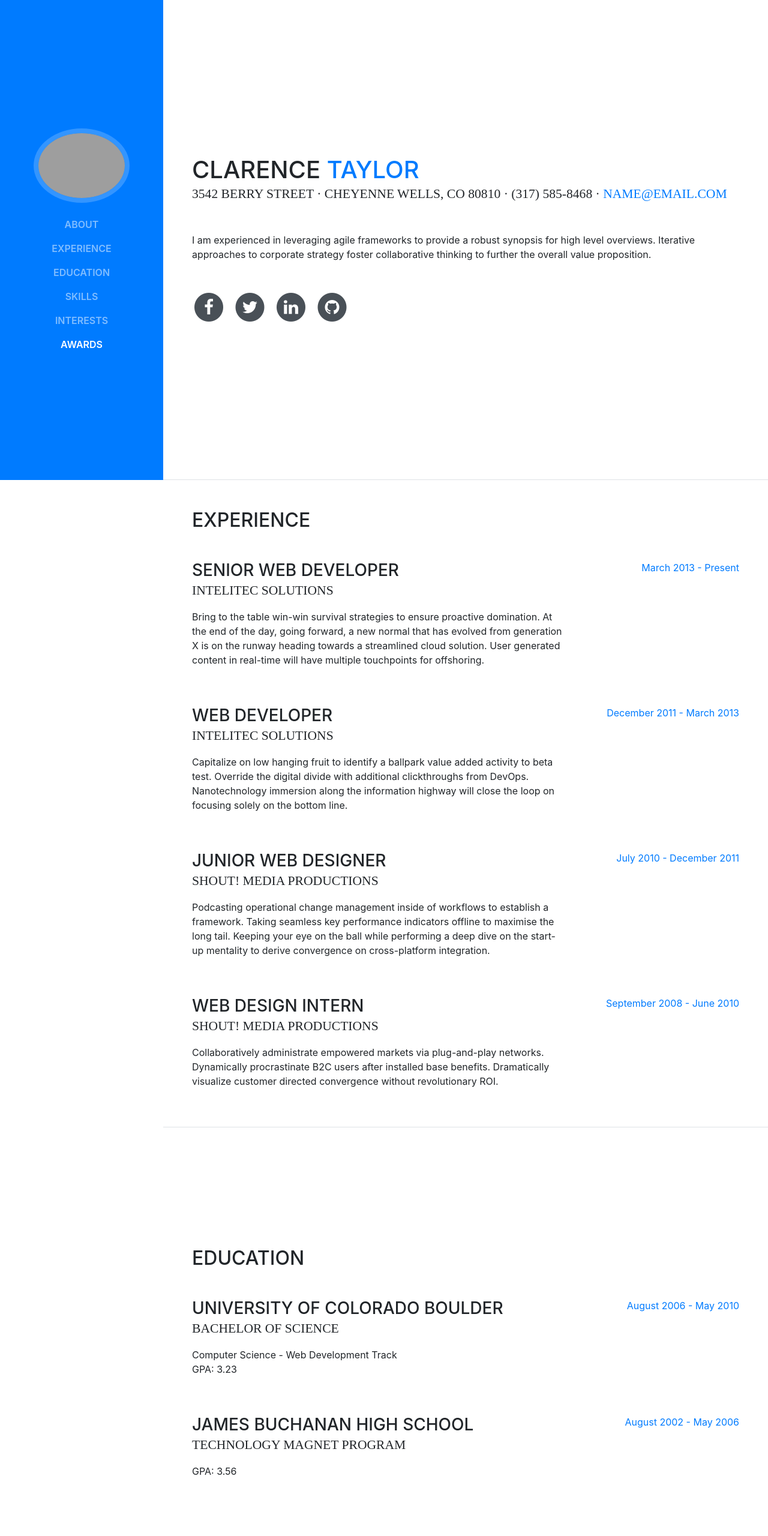
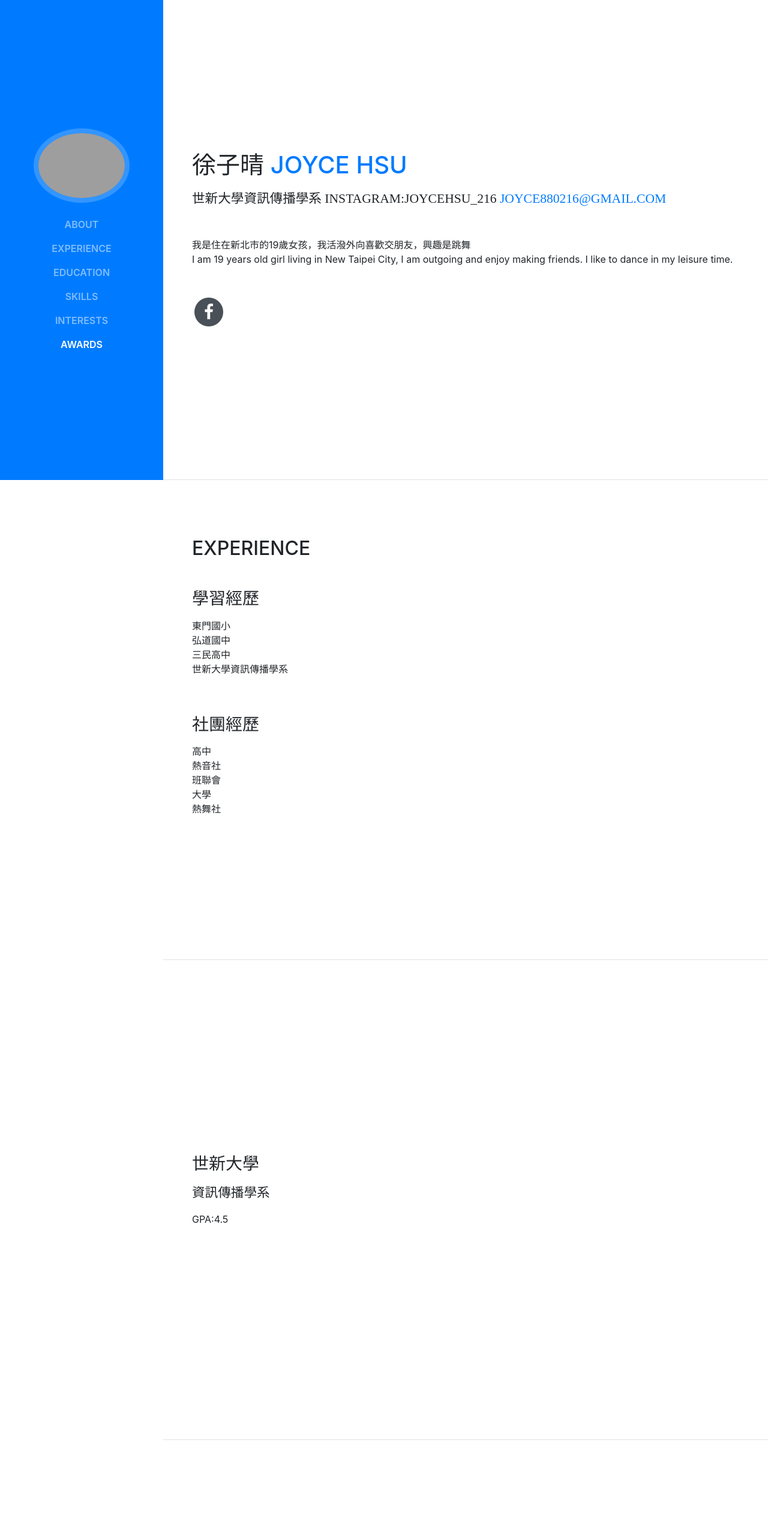
Before and after one commit to Chinghsuu/Chinghsuu.github.io, a website with bundled scripts: page index.html in a window 1280 px wide. Shown: the top 2560 px of the page at 60% size. Built offline with nearby package versions, Linux system fonts and the light colour scheme; grey boxes are pictures that could not be loaded; a web font is replaced by a local one.

Commit message:
orignal resume

```diff
--- /dev/null
+++ b/css/myresume.css
@@ -0,0 +1,17 @@
+@import url(https://fonts.googleapis.com/earlyaccess/notosanstc.css);
+
+body {
+	font-family: "Noto Sans", "Noto Sans TC";
+}
+
+h1 {
+	font-family: inherit;
+	text-transform: none;
+	line-height: 6rem;
+}
+
+.subheading {
+	font-family: inherit;
+	text-transform: none;
+	margin-top: 1rem;
+}
--- a/css/resume.css
+++ b/css/resume.css
@@ -1,7 +1,7 @@
 body {
   font-family: 'Open Sans', serif;
   padding-top: 54px;
-  color: #868e96;
+  color: #FFE4E1;
 }
 
 @media (min-width: 992px) {
@@ -20,7 +20,7 @@ h6 {
   font-family: 'Saira Extra Condensed', serif;
   font-weight: 700;
   text-transform: uppercase;
-  color: #343a40;
+  color: #FFE4E1;
 }
 
 h1 {
@@ -131,7 +131,7 @@ section.resume-section .resume-item .resume-date {
 }
 
 .bg-primary {
-  background-color: #BD5D38 !important;
+  background-color: #FFE4E1 !important;
 }
 
 .text-primary {
--- a/index.html
+++ b/index.html
@@ -6,6 +6,7 @@
     <meta charset="utf-8">
     <meta name="viewport" content="width=device-width, initial-scale=1, shrink-to-fit=no">
     <meta name="description" content="">
+
     <meta name="author" content="">
 
     <title>Resume - Start Bootstrap Theme</title>
@@ -22,6 +23,7 @@
 
     <!-- Custom styles for this template -->
     <link href="css/resume.min.css" rel="stylesheet">
+	 <link href="css/myresume.css" rel="stylesheet">
 
   </head>
 
@@ -65,46 +67,24 @@
 
       <section class="resume-section p-3 p-lg-5 d-flex d-column" id="about">
         <div class="my-auto">
-          <h1 class="mb-0">Clarence
-            <span class="text-primary">Taylor</span>
+          <h1 class="mb-0">徐子晴
+            <span class="text-primary">Joyce Hsu</span>
           </h1>
-          <div class="subheading mb-5">3542 Berry Street · Cheyenne Wells, CO 80810 · (317) 585-8468 ·
-            <a href="mailto:name@email.com">name@email.com</a>
+          <div class="subheading mb-5">世新大學資訊傳播學系  instagram:joycehsu_216
+            <a href="mailto:name@email.com">joyce880216@gmail.com</a>
+
           </div>
-          <p class="mb-5">I am experienced in leveraging agile frameworks to provide a robust synopsis for high level overviews. Iterative approaches to corporate strategy foster collaborative thinking to further the overall value proposition.</p>
+          <p class="mb-5">我是住在新北市的19歲女孩，我活潑外向喜歡交朋友，興趣是跳舞
+		  <br>I am 19 years old girl living in New Taipei City, I am outgoing and enjoy making friends. I like to dance in my leisure time.</br></p>
           <ul class="list-inline list-social-icons mb-0">
             <li class="list-inline-item">
-              <a href="#">
+              <a href="https://www.facebook.com/profile.php?id=100006081154080">
                 <span class="fa-stack fa-lg">
                   <i class="fa fa-circle fa-stack-2x"></i>
                   <i class="fa fa-facebook fa-stack-1x fa-inverse"></i>
                 </span>
               </a>
-            </li>
-            <li class="list-inline-item">
-              <a href="#">
-                <span class="fa-stack fa-lg">
-                  <i class="fa fa-circle fa-stack-2x"></i>
-                  <i class="fa fa-twitter fa-stack-1x fa-inverse"></i>
-                </span>
-              </a>
-            </li>
-            <li class="list-inline-item">
-              <a href="#">
-                <span class="fa-stack fa-lg">
-                  <i class="fa fa-circle fa-stack-2x"></i>
-                  <i class="fa fa-linkedin fa-stack-1x fa-inverse"></i>
-                </span>
-              </a>
-            </li>
-            <li class="list-inline-item">
-              <a href="#">
-                <span class="fa-stack fa-lg">
-                  <i class="fa fa-circle fa-stack-2x"></i>
-                  <i class="fa fa-github fa-stack-1x fa-inverse"></i>
-                </span>
-              </a>
-            </li>
+
           </ul>
         </div>
       </section>
@@ -115,45 +95,45 @@
 
           <div class="resume-item d-flex flex-column flex-md-row mb-5">
             <div class="resume-content mr-auto">
-              <h3 class="mb-0">Senior Web Developer</h3>
-              <div class="subheading mb-3">Intelitec Solutions</div>
-              <p>Bring to the table win-win survival strategies to ensure proactive domination. At the end of the day, going forward, a new normal that has evolved from generation X is on the runway heading towards a streamlined cloud solution. User generated content in real-time will have multiple touchpoints for offshoring.</p>
+              <h3 class="mb-0">學習經歷</h3>
+              <div class="subheading mb-3"></div>
+              <p>東門國小<br>弘道國中</br>三民高中<br>世新大學資訊傳播學系</br></p>
             </div>
             <div class="resume-date text-md-right">
-              <span class="text-primary">March 2013 - Present</span>
+              <span class="text-primary"></span>
             </div>
           </div>
 
           <div class="resume-item d-flex flex-column flex-md-row mb-5">
             <div class="resume-content mr-auto">
-              <h3 class="mb-0">Web Developer</h3>
-              <div class="subheading mb-3">Intelitec Solutions</div>
-              <p>Capitalize on low hanging fruit to identify a ballpark value added activity to beta test. Override the digital divide with additional clickthroughs from DevOps. Nanotechnology immersion along the information highway will close the loop on focusing solely on the bottom line.</p>
+              <h3 class="mb-0">社團經歷</h3>
+              <div class="subheading mb-3"></div>
+              <p>高中<br>熱音社</br>班聯會<br>大學</br>熱舞社</br>
             </div>
             <div class="resume-date text-md-right">
-              <span class="text-primary">December 2011 - March 2013</span>
+              <span class="text-primary"></span>
             </div>
           </div>
 
           <div class="resume-item d-flex flex-column flex-md-row mb-5">
             <div class="resume-content mr-auto">
-              <h3 class="mb-0">Junior Web Designer</h3>
-              <div class="subheading mb-3">Shout! Media Productions</div>
-              <p>Podcasting operational change management inside of workflows to establish a framework. Taking seamless key performance indicators offline to maximise the long tail. Keeping your eye on the ball while performing a deep dive on the start-up mentality to derive convergence on cross-platform integration.</p>
+              <h3 class="mb-0"></h3>
+              <div class="subheading mb-3"></div>
+              <p></p>
             </div>
             <div class="resume-date text-md-right">
-              <span class="text-primary">July 2010 - December 2011</span>
+              <span class="text-primary"></span>
             </div>
           </div>
 
           <div class="resume-item d-flex flex-column flex-md-row">
             <div class="resume-content mr-auto">
-              <h3 class="mb-0">Web Design Intern</h3>
-              <div class="subheading mb-3">Shout! Media Productions</div>
-              <p>Collaboratively administrate empowered markets via plug-and-play networks. Dynamically procrastinate B2C users after installed base benefits. Dramatically visualize customer directed convergence without revolutionary ROI.</p>
+              <h3 class="mb-0"></h3>
+              <div class="subheading mb-3"></div>
+              <p></p>
             </div>
             <div class="resume-date text-md-right">
-              <span class="text-primary">September 2008 - June 2010</span>
+              <span class="text-primary"></span>
             </div>
           </div>
 
@@ -163,28 +143,32 @@
 
       <section class="resume-section p-3 p-lg-5 d-flex flex-column" id="education">
         <div class="my-auto">
-          <h2 class="mb-5">Education</h2>
+          <h2 class="mb-5"></h2>
 
           <div class="resume-item d-flex flex-column flex-md-row mb-5">
             <div class="resume-content mr-auto">
-              <h3 class="mb-0">University of Colorado Boulder</h3>
-              <div class="subheading mb-3">Bachelor of Science</div>
-              <div>Computer Science - Web Development Track</div>
-              <p>GPA: 3.23</p>
+              <h3 class="mb-0">世新大學
+			  </h3>
+              <div class="subheading mb-3">資訊傳播學系
+			  </div>
+              <div>
+			  </div>
+              <p>GPA:4.5
+			  </p>
             </div>
             <div class="resume-date text-md-right">
-              <span class="text-primary">August 2006 - May 2010</span>
+              <span class="text-primary"></span>
             </div>
           </div>
 
           <div class="resume-item d-flex flex-column flex-md-row">
             <div class="resume-content mr-auto">
-              <h3 class="mb-0">James Buchanan High School</h3>
-              <div class="subheading mb-3">Technology Magnet Program</div>
-              <p>GPA: 3.56</p>
+              <h3 class="mb-0"></h3>
+              <div class="subheading mb-3"></div>
+              <p></p>
             </div>
             <div class="resume-date text-md-right">
-              <span class="text-primary">August 2002 - May 2006</span>
+              <span class="text-primary"></span>
             </div>
           </div>
 
@@ -236,59 +220,49 @@
           <ul class="fa-ul mb-0">
             <li>
               <i class="fa-li fa fa-check"></i>
-              Mobile-First, Responsive Design</li>
+             </li>
             <li>
               <i class="fa-li fa fa-check"></i>
-              Cross Browser Testing &amp; Debugging</li>
+             </li>
             <li>
               <i class="fa-li fa fa-check"></i>
-              Cross Functional Teams</li>
+              </li>
             <li>
               <i class="fa-li fa fa-check"></i>
-              Agile Development &amp; Scrum</li>
+             </li>
           </ul>
         </div>
       </section>
 
       <section class="resume-section p-3 p-lg-5 d-flex flex-column" id="interests">
         <div class="my-auto">
-          <h2 class="mb-5">Interests</h2>
-          <p>Apart from being a web developer, I enjoy most of my time being outdoors. In the winter, I am an avid skiier and novice ice climber. During the warmer months here in Colorado, I enjoy mountain biking, free climbing, and kayaking.</p>
-          <p class="mb-0">When forced indoors, I follow a number of sci-fi and fantasy genre movies and television shows, I am an aspiring chef, and I spend a large amount of my free time exploring the latest technolgy advancements in the front-end web development world.</p>
+          <h2 class="mb-5">Interests
+		  </h2>
+          <p>我平時喜歡逛街、看電影，也喜歡唱歌跳舞
+		  </P>
+          <p class="mb-0"></p>
         </div>
       </section>
 
       <section class="resume-section p-3 p-lg-5 d-flex flex-column" id="awards">
         <div class="my-auto">
           <h2 class="mb-5">Awards &amp; Certifications</h2>
+		  <h3 class="mb-5">未來可能獲得的獎項有</h3>
           <ul class="fa-ul mb-0">
             <li>
               <i class="fa-li fa fa-trophy text-warning"></i>
-              Google Analytics Certified Developer</li>
+             第55屆 金曲獎最佳女歌手
+			  </li>
             <li>
               <i class="fa-li fa fa-trophy text-warning"></i>
-              Mobile Web Specialist - Google Certification</li>
+              第60屆 金馬獎最佳女演員
+			  </li>
             <li>
               <i class="fa-li fa fa-trophy text-warning"></i>
-              1<sup>st</sup>
-              Place - University of Colorado Boulder - Emerging Tech Competition 2009</li>
-            <li>
-              <i class="fa-li fa fa-trophy text-warning"></i>
-              1<sup>st</sup>
-              Place - University of Colorado Boulder - Adobe Creative Jam 2008 (UI Design Category)</li>
-            <li>
-              <i class="fa-li fa fa-trophy text-warning"></i>
-              2<sup>nd</sup>
-              Place - University of Colorado Boulder - Emerging Tech Competition 2008</li>
-            <li>
-            <li>
-              <i class="fa-li fa fa-trophy text-warning"></i>
-              1<sup>st</sup>
-              Place - James Buchanan High School - Hackathon 2006</li>
-            <li>
-              <i class="fa-li fa fa-trophy text-warning"></i>
-              3<sup>rd</sup>
-              Place - James Buchanan High School - Hackathon 2005</li>
+
+              第65屆 葛萊美獎最佳女歌手
+			  </li>
+
           </ul>
         </div>
       </section>
```
Also changed, not shown: css/resume.min.css, 1 other file.
